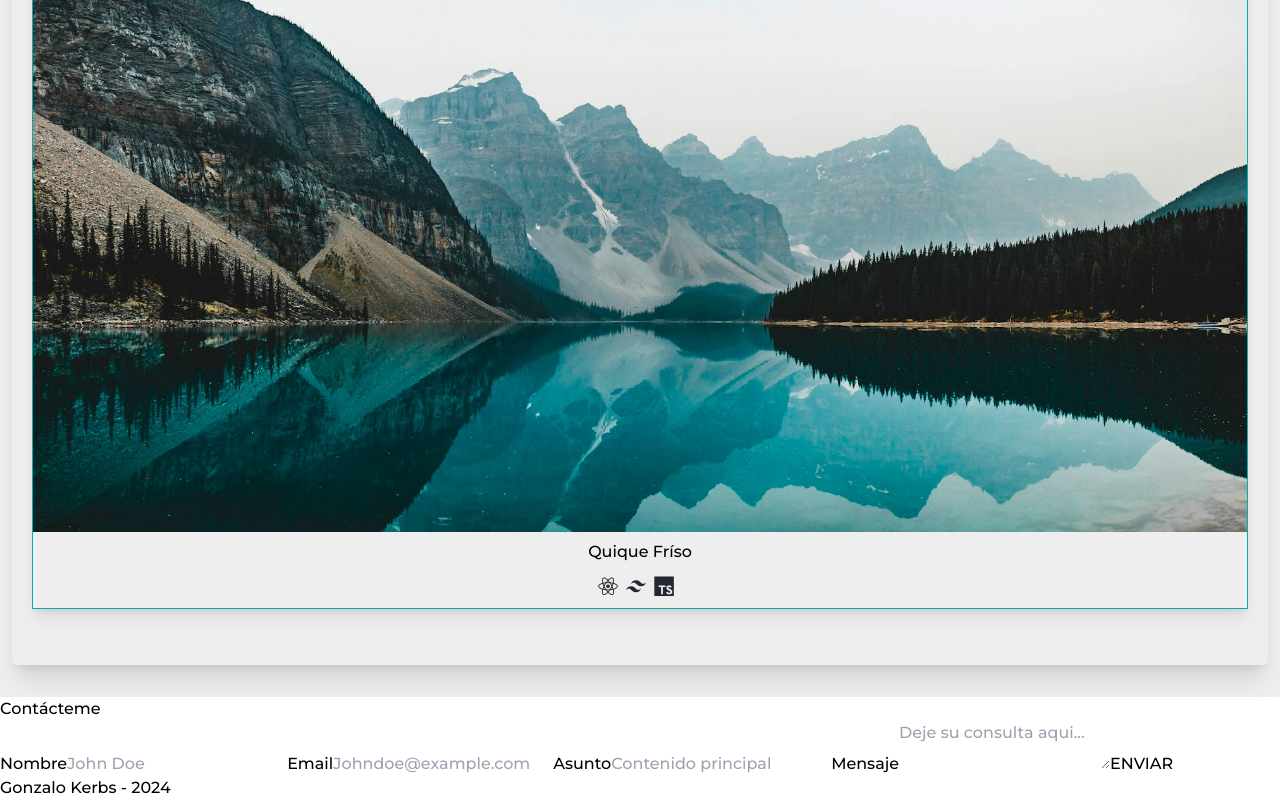
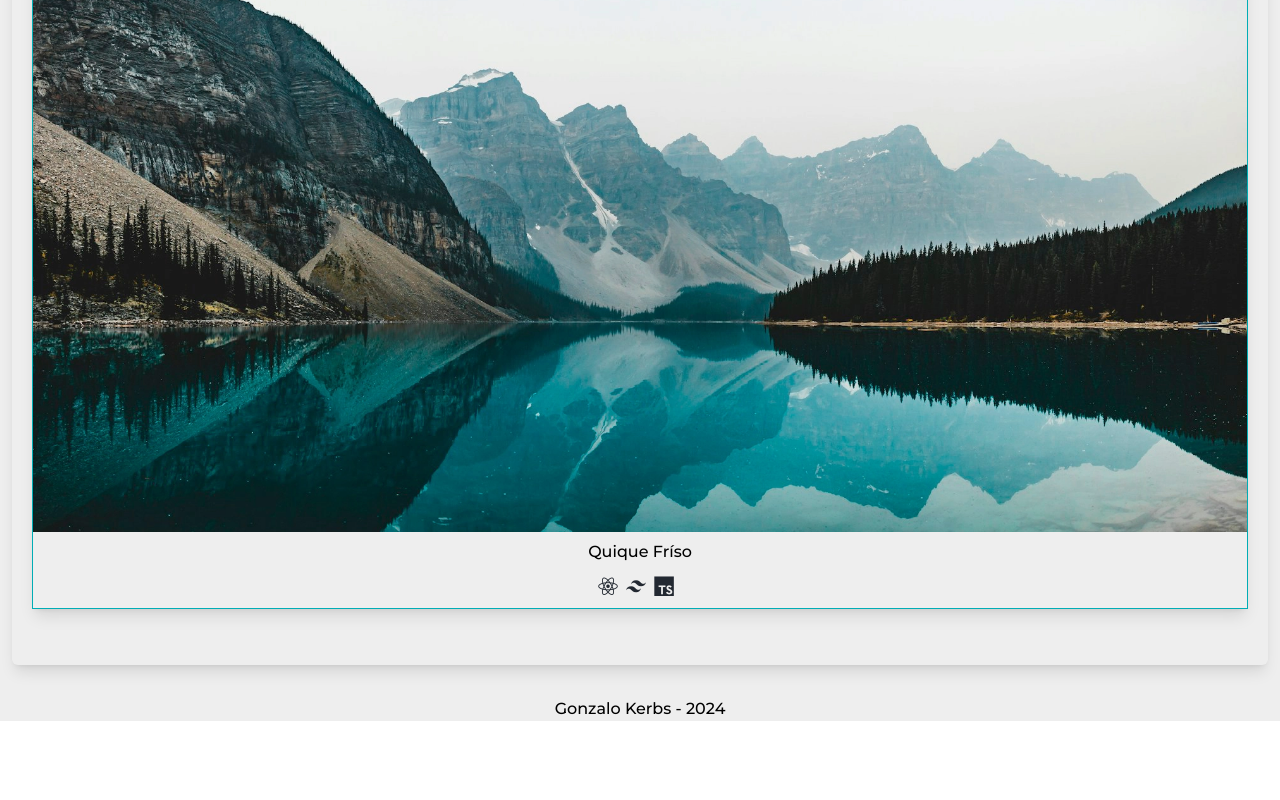
Before and after one commit to SbrekDev/Gonzalo-Kerbs-Portafolio, a React (Vite) app: page / in a window 1280 px wide. Shown: the part 7581-8381 px from the top of the page. After the commit the page ends 8302 px from the top, so only its background shows below. Built offline with nearby package versions, Linux system fonts and the light colour scheme; some icons are missing.

Commit message:
add preloads to svgs

```diff
--- a/index.html
+++ b/index.html
@@ -13,6 +13,8 @@
   <link rel="icon" href="icon.png" type="image/png">
   <script src="https://kit.fontawesome.com/6309380796.js" crossorigin="anonymous"></script>
   <link rel="stylesheet" type='text/css' href="https://cdn.jsdelivr.net/gh/devicons/devicon@latest/devicon.min.css" />
+  <link rel="preload" href="/public/wave.svg" as="image">
+  <link rel="preload" href="/public/wave-accent.svg" as="image">
 </head>
   <body>
     <div id="root"></div>
--- a/src/components/ContactComponent.tsx
+++ b/src/components/ContactComponent.tsx
@@ -1,51 +1,10 @@
 const ContactComponent = () => {
   return (
     <>
-      <section className="contact" id="contact">
-        <div className="contact__detail d--1"></div>
-        <div className="contact__detail d--2"></div>
-        <form className="contact__form">
-          <h3 className="form__subtitle">Contácteme</h3>
-          <label className="form__label" htmlFor="nombre">
-            Nombre
-          </label>
-          <input
-            className="form__input"
-            type="text"
-            id="nombre"
-            placeholder="John Doe"
-          />
-          <label className="form__label" htmlFor="email">
-            Email
-          </label>
-          <input
-            className="form__input"
-            type="email"
-            id="email"
-            placeholder="Johndoe@example.com"
-            autoComplete="email"
-          />
-          <label className="form__label" htmlFor="asunto">
-            Asunto
-          </label>
-          <input
-            className="form__input"
-            type="text"
-            id="asunto"
-            placeholder="Contenido principal"
-          />
-          <label className="form__label" htmlFor="mensaje">
-            Mensaje
-          </label>
-          <textarea
-            className="form__input"
-            id="mensaje"
-            placeholder="Deje su consulta aqui... "
-          ></textarea>
-          <input className="form__input button" type="button" value="ENVIAR" />
-        </form>
-        <footer className="end__footer">
-          <p className="footer__copyright">Gonzalo Kerbs - 2024</p>
+      <section className="bg-primary-light" id="contact">
+
+        <footer className="">
+          <p className="text-center">Gonzalo Kerbs - {new Date().getFullYear()}</p>
         </footer>
       </section>
     </>
--- a/src/components/ProjectsComponent.tsx
+++ b/src/components/ProjectsComponent.tsx
@@ -78,7 +78,7 @@ const ProjectsComponent = () => {
             desarrollo Backend.
           </p>
         </div>
-        <div className="pb-14 pt-10 flex flex-col justify-center items-center gap-5 p-5 mx-3 shadow-xl rounded-md">
+        <div className="pb-14 pt-10 flex flex-col justify-center items-center gap-5 p-5 mx-3 shadow-lg rounded-md">
           <h3 className="text-primary-dark text-3xl text-center mb-3 py-2 px-2 border-b border-primary-dark">
             PROYECTOS
           </h3>
@@ -148,6 +148,7 @@ const ProjectsComponent = () => {
                   </p>
                   <div className="absolute w-full -z-10 overflow-hidden bottom-0">
                     <img
+
                       src="/wave-accent.svg"
                       alt="animated waves"
                       className="w-full h-24 object-cover rounded-b-md"
```
